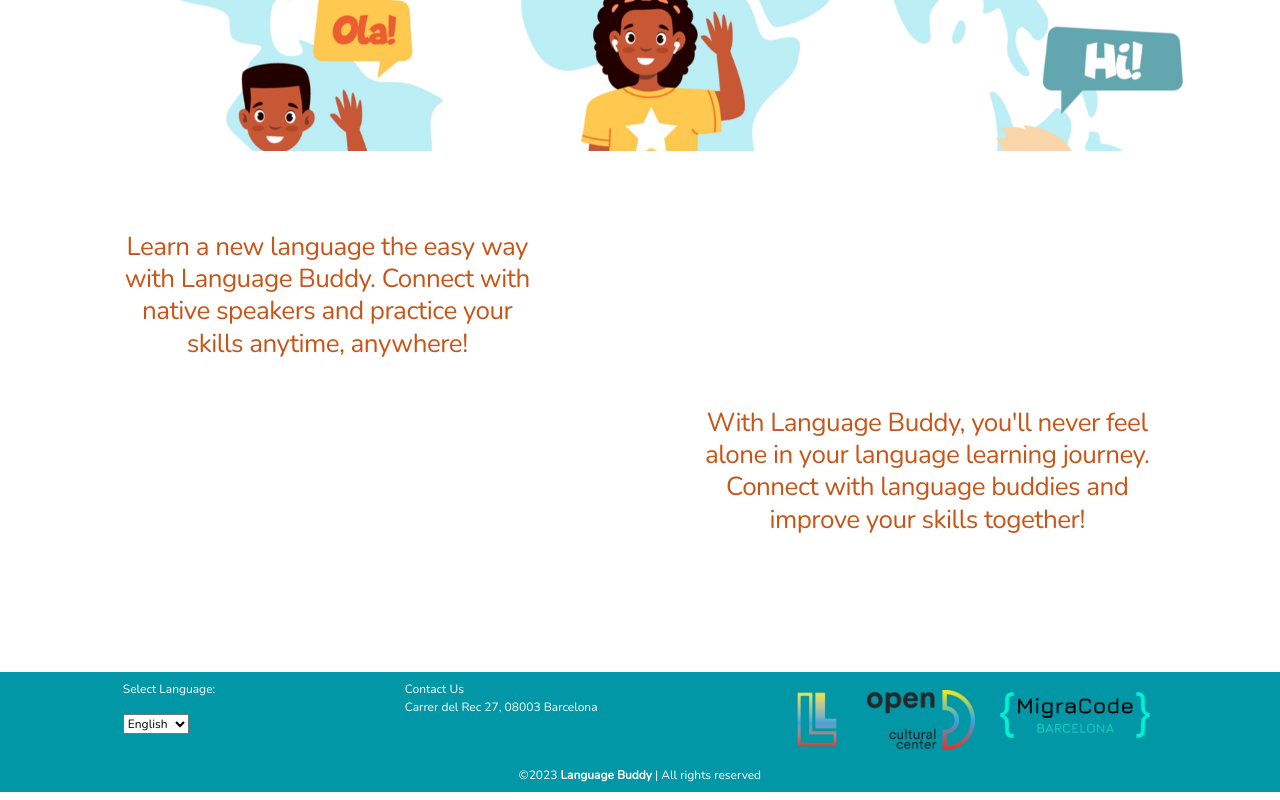
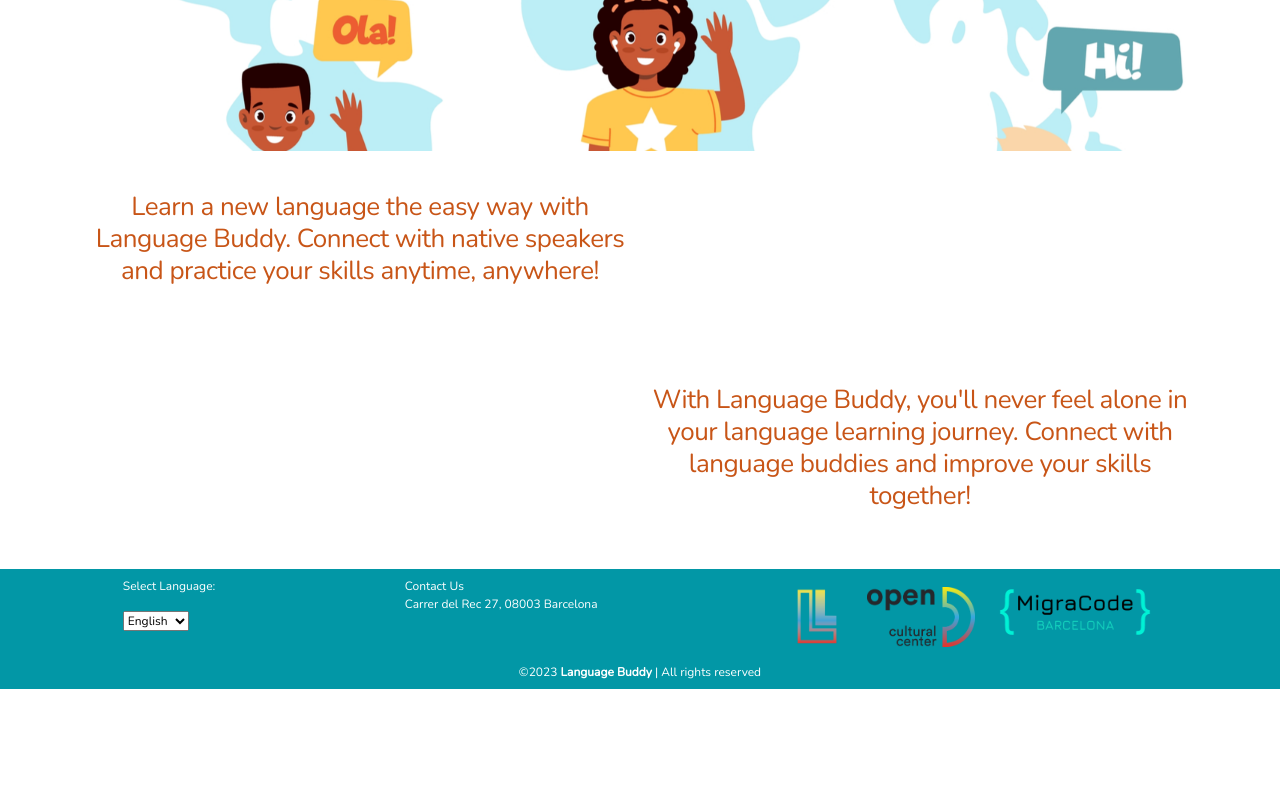
Before and after one commit to keithtou/Language--Buddy, a React (Create React App) app in the folder frontend-part/: page / in a window 1280 px wide. Shown: the part 1476-2276 px from the top of the page. After the commit the page ends 2173 px from the top, so only its background shows below. Built offline with nearby package versions, Linux system fonts and the light colour scheme.

Commit message:
fix faq block styles

```diff
--- a/frontend-part/src/components/home/home.css
+++ b/frontend-part/src/components/home/home.css
@@ -30,15 +30,7 @@
   transition-delay: 1s;
 }
 
-
-#faq {
-  padding-bottom: 40px;
-}
-
 .inspiring_container {
-  display: flex;
-  align-items: center;
-  justify-content: space-between;
   text-align: center;
   font-weight: 500;
   font-size: 26px;
@@ -50,9 +42,12 @@
 
 .first_container {
   display: flex;
-  flex-direction: column;
+  flex-wrap: wrap;
+  justify-content: flex-start;
+  padding: 40px;
+
 }
 
 .first_container p {
-  padding: 80px;
+  width: 50%;
 }
```
Also changed, not shown: frontend-part/src/components/home/home.js (line endings or trailing spaces).
